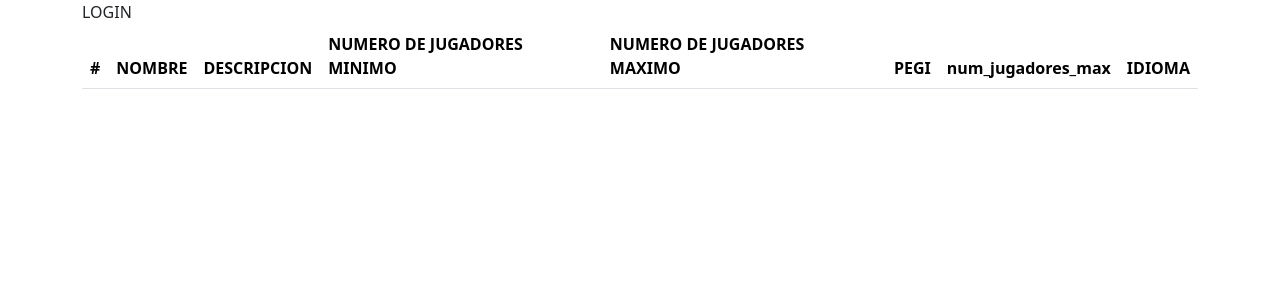
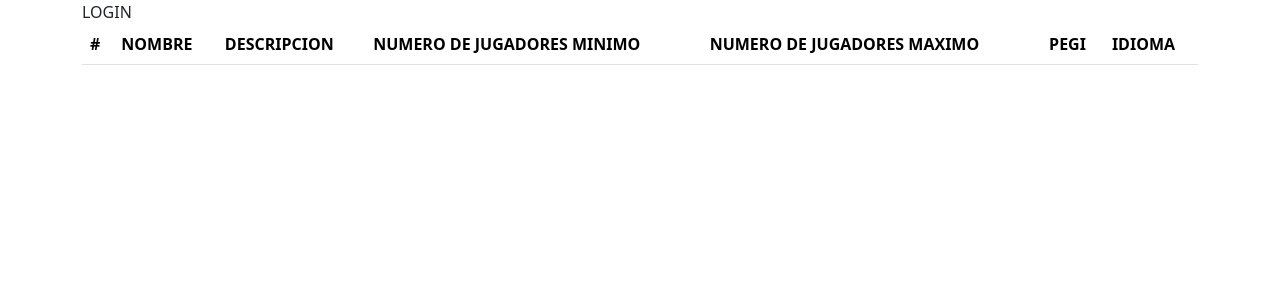
Before and after one commit to DiegoCadenillas/Proyecto-PHP, a PHP site: page /Mostrar_juegos.php in a window 1280 px wide. Shown: the part 56-356 px from the top of the page. Run offline with PHP 8.4, Linux system fonts and the light colour scheme; lists and menus that the app fills with data are empty.

Commit message:
Arreglado de la tabla de la vista

```diff
--- a/view/Mostrar_juegos.php
+++ b/view/Mostrar_juegos.php
@@ -41,12 +41,11 @@
                     <th scope="col">NUMERO DE JUGADORES MINIMO</th>
                     <th scope="col">NUMERO DE JUGADORES MAXIMO</th>
                     <th scope="col">PEGI</th>
-                    <th scope="col">num_jugadores_max</th>
                     <th scope="col">IDIOMA</th>
 
                 </tr>
             </thead>
-
+            <tbody>
                 <?php
                 include '../controller/MainController.php';
 
@@ -59,7 +58,7 @@
                         //Para cada dato del registro creamos una celda
                         print("<td>" . $datos_juegos[$i][$j] . "</td>\n");
                     }
-            }
+
                     //Boton para modificar el producto
                     print("<form action=../view/Ver_juegos.php method=POST>\n");
                     print("<input type='hidden' name='accion' value='Modificar'>");
@@ -73,9 +72,12 @@
                     print("<input type=hidden name='idioma' value='" . $datos_juegos[$i]['idioma'] . "'>");
                     print("<td><button type=submit>Modificar</button></td>");
                     print("</form>");
+                }
 
 
                 ?>
+        </table>
+        </tbody>
 </body>
 
 </html>
```
Lines whose indentation alone changed are shown as unchanged.
